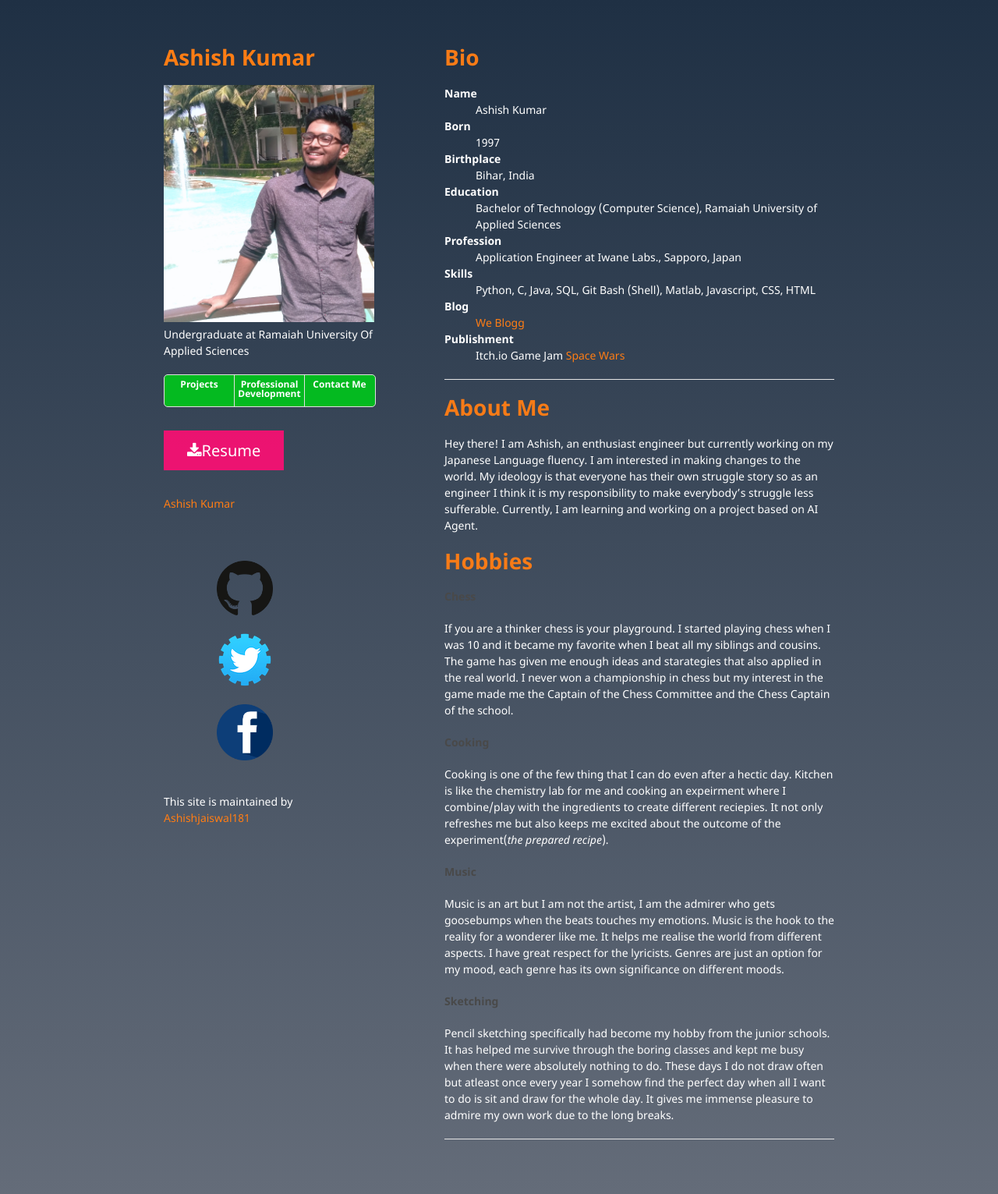
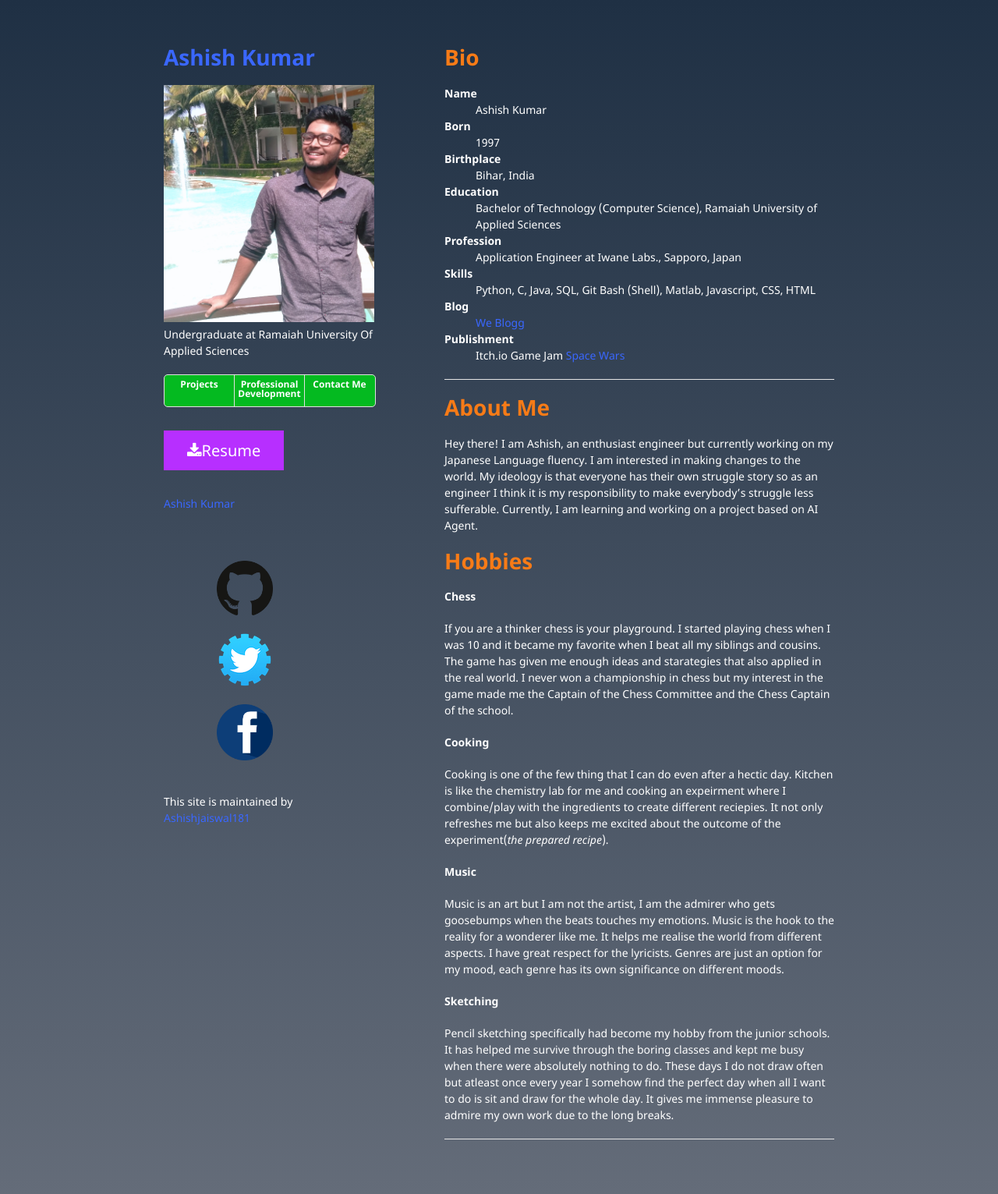
Before and after one commit to Ashishjaiswal181/Ashishjaiswal181.github.io, a Jekyll site: the page built from index.md, in a window 1280 px wide. Shown: the whole page at 78% size. Built offline with Jekyll 4.4.1, drawn with Linux system fonts in a browser that asks for light colours; comment, search, counter and statistics services are not loaded; our own code applies the rules of GitHub Pages for plain Markdown files.

Commit message:
Color modifications 2

```diff
--- a/_sass/jekyll-theme-minimal.scss
+++ b/_sass/jekyll-theme-minimal.scss
@@ -11,7 +11,7 @@ body {
 }
 
 .button {
-    background-color: rgba(255, 14, 116, 0.9);
+    background-color: #b72fff;
     border: none;
     color: white;
     padding: 12px 30px;
@@ -50,14 +50,14 @@ h1 {
 }
 
 h2 {
-    color: #393939;
+    color: #ffffff;
 }
 
 h3,
 h4,
 h5,
 h6 {
-    color: #494949;
+    color: #ffffff;
 }
 
 .links {
@@ -78,25 +78,25 @@ h6 {
 }*/
 
 a {
-    color: #ff7d14;
+    color: #3a67ff;
     text-decoration: none;
 }
 
 a:hover,
 a:focus {
-    color: #ff2525;
+    color: #2d5af0;
     font-weight: bold;
 }
 
 a small {
     font-size: 11px;
-    color: #777;
+    color: #ffffff;
     margin-top: -0.3em;
     display: block;
 }
 
 a:hover small {
-    color: #777;
+    color: #ffffff;
 }
 
 .wrapper {
```
